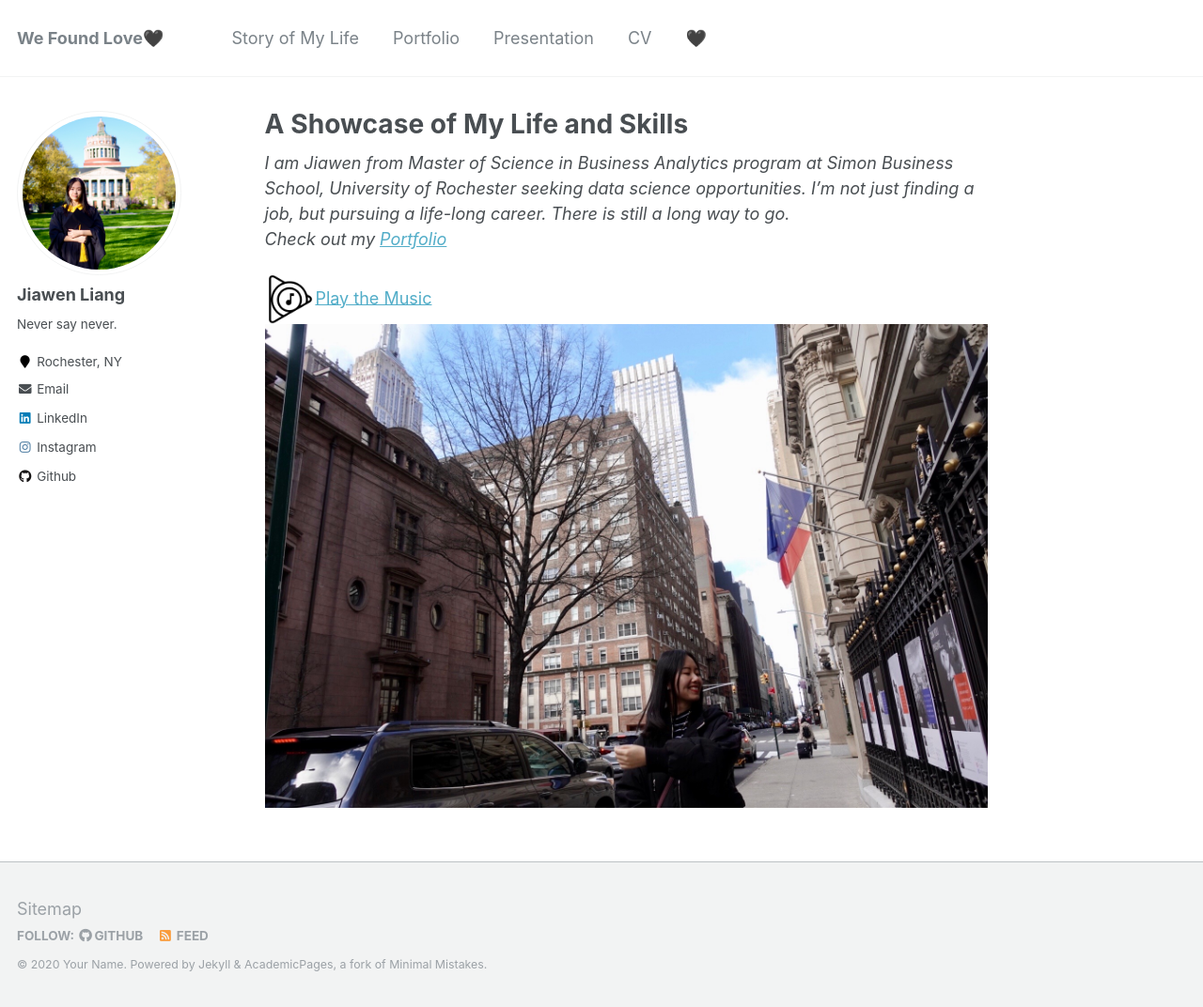
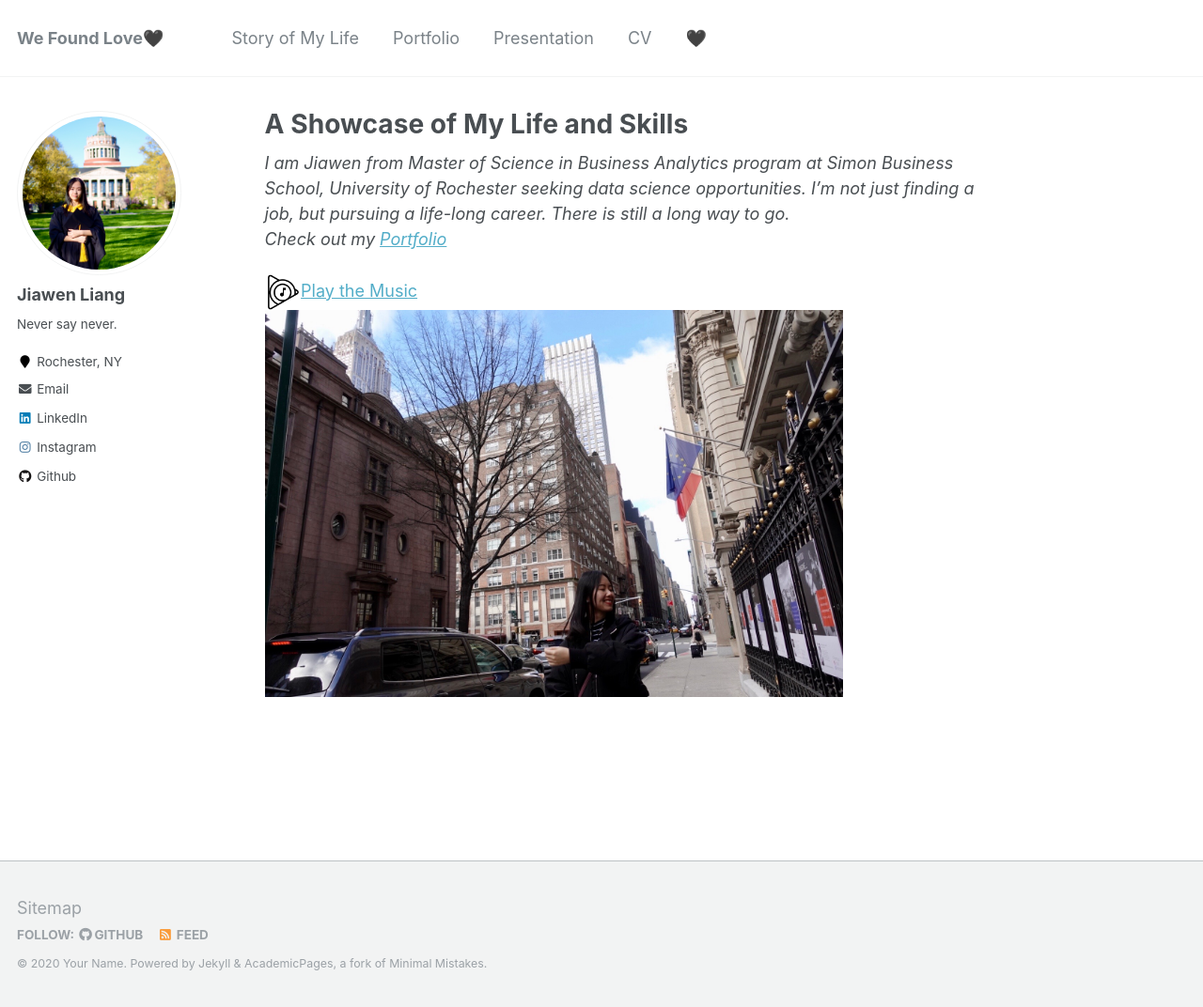
Before and after one commit to DavinaLiang/davinaliang.github.io, a Jekyll site: the page built from _pages/about.md, in a window 1280 px wide and 1072 px high. Shown: the whole window at 94% size. Built offline with Jekyll 4.4.1, drawn with Linux system fonts in a browser that asks for light colours.

Commit message:
Update about.md

```diff
--- a/_pages/about.md
+++ b/_pages/about.md
@@ -11,5 +11,5 @@ redirect_from:
 <br />
 *Check out my [Portfolio](/portfolio.md)*
 
-![](/images/play.png){:height="7%" width="7%"}[Play the Music](/files/lo.mp3)
-![](/images/street.JPG)
+![](/images/play.png){:height="5%" width="5%"}[Play the Music](/files/lo.mp3)
+![](/images/street.JPG){:height="80%" width="80%"}
```
